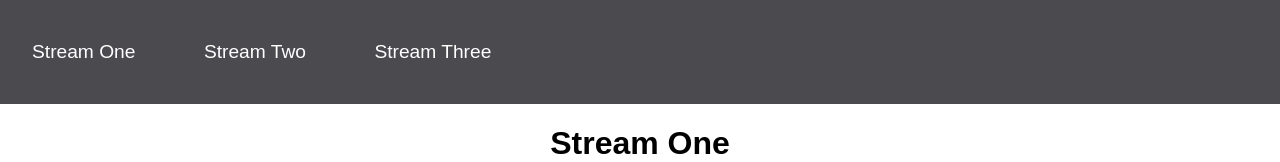
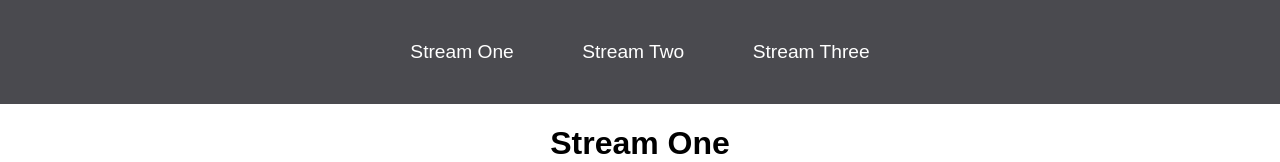
Before and after one commit to daidensacha/my-first-repo, a plain HTML site: page index.html in a window 1280 px wide. Shown: the top 162 px of the page. Drawn offline with Linux system fonts and the light colour scheme.

Commit message:
Edit: Added missing colon to line 10 text-align in css sheet

```diff
--- a/css/style.css
+++ b/css/style.css
@@ -7,7 +7,7 @@ body {
 nav ul {
     list-style: none;
     background-color: #4a4a4f;
-    text align: center;
+    text-align: center;
     padding: 0;
     margin: 0;
 }
```
